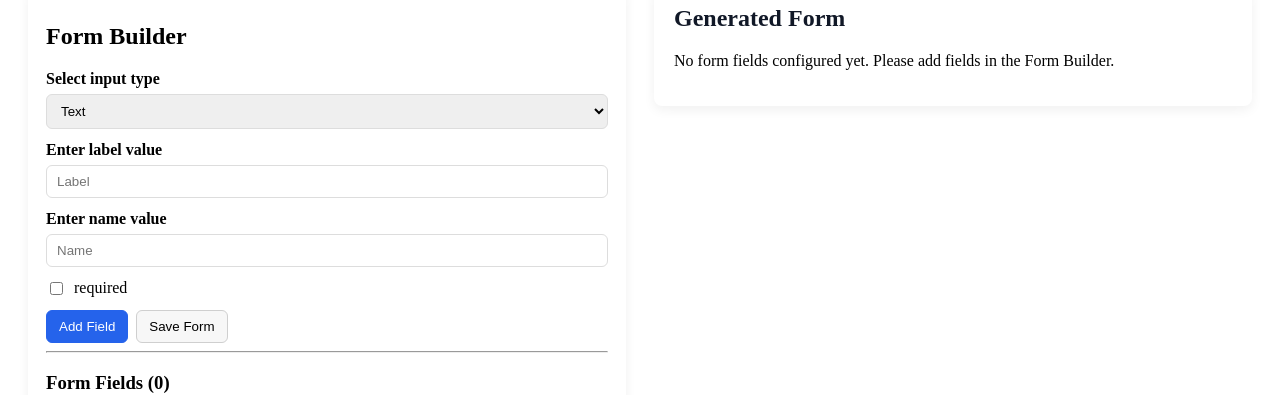
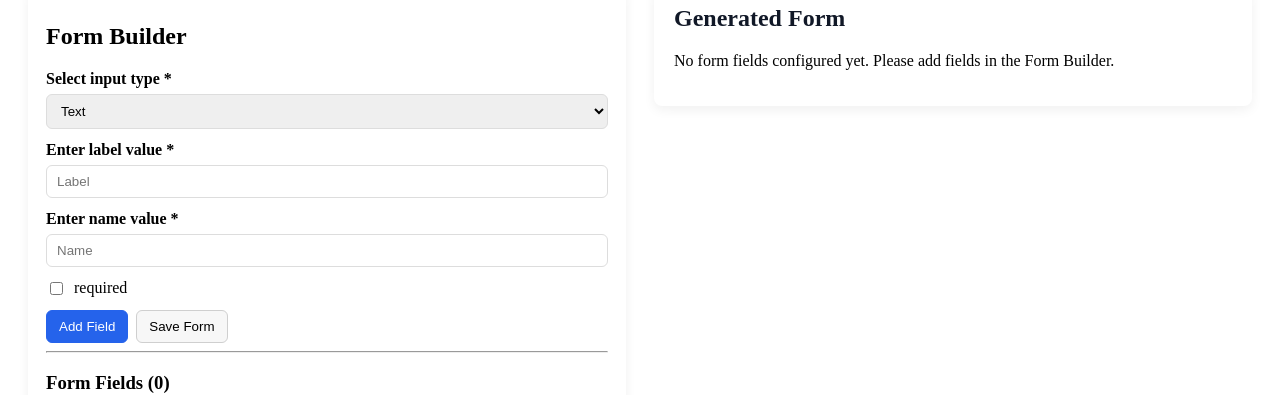
Before and after one commit to Rohith-Dasari/dynamic-form-builder, an Angular app: page /builder in a window 1280 px wide. Shown: the part 120-515 px from the top of the page. Built offline with nearby package versions, Linux system fonts and the light colour scheme; sample sign-in values are in the browser's storage.

Commit message:
clean up

```diff
--- a/src/app/form-builder/form-builder.component.html
+++ b/src/app/form-builder/form-builder.component.html
@@ -1,9 +1,11 @@
 <div class="container">
   <div class="left">
     <h2>Form Builder</h2>
-
-    <label class="label">{{ constants.FBDropdownMessage }}</label>
-    <select [(ngModel)]="newField.type" class="control">
+    <form #builderForm="ngForm" (ngSubmit)="saveForm()">
+      <label class="label"
+        >{{ constants.FBDropdownMessage }} <span>*</span>
+      </label>
+      <select name="type" class="control" [(ngModel)]="newField.type">
         <option value="text">Text</option>
         <option value="dropdown">Dropdown</option>
         <option value="checkbox">Checkbox</option>
@@ -11,37 +13,43 @@
         <option value="password">Password</option>
       </select>
 
-    <label class="label">{{ constants.FBLabelMessage }}</label>
+      <label class="label">{{ constants.FBLabelMessage }} <span>*</span></label>
       <input
+        type="text"
+        name="label"
+        placeholder="Label"
         class="control"
-      type="text"
-      placeholder="Label"
         [(ngModel)]="newField.label"
+        #labelField="ngModel"
+        required
       />
       @if (labelError) {
       <div class="error-message">{{ labelError }}</div>
       }
 
-    <label class="label">{{ constants.FBNameMessage }}</label>
+      <label class="label">{{ constants.FBNameMessage }} <span>*</span></label>
       <input
+        type="text"
+        name="name"
+        placeholder="Name"
         class="control"
-      type="text"
-      placeholder="Name"
         [(ngModel)]="newField.name"
+        #nameField="ngModel"
       />
       @if (nameError) {
       <div class="error-message">{{ nameError }}</div>
       } @if (newField.type === 'dropdown') {
       <div class="dropdown-block">
-      <label class="label">{{constants.FBOptionsMessage}}</label>
+        <label class="label">{{ constants.FBOptionsMessage }}</label>
         <div class="option-row">
           <input
             type="text"
+            placeholder="Option"
             #optionInput
-          placeholder="Option"
             class="control small"
           />
           <button
+            type="button"
             (click)="onAddOption(optionInput.value); optionInput.value = ''"
             class="btn"
           >
@@ -63,14 +71,22 @@
       }
 
       <div class="checkbox-row">
-      <input type="checkbox" id="required" [(ngModel)]="newField.isRequired" />
+        <input
+          type="checkbox"
+          id="required"
+          name="required"
+          [(ngModel)]="newField.isRequired"
+        />
         <label for="required">required</label>
       </div>
 
       <div class="actions">
-      <button (click)="addField()" class="btn primary">Add Field</button>
-      <button (click)="saveForm()" class="btn">Save Form</button>
+        <button type="button" (click)="addField()" class="btn primary">
+          Add Field
+        </button>
+        <button type="submit" class="btn">Save Form</button>
       </div>
+    </form>
 
     <hr />
 
--- a/src/app/form-builder/form-builder.component.ts
+++ b/src/app/form-builder/form-builder.component.ts
@@ -1,5 +1,5 @@
 import { CommonModule } from '@angular/common';
-import { Component, signal } from '@angular/core';
+import { Component, signal} from '@angular/core';
 import { FormsModule } from '@angular/forms';
 import { DynamicFormComponent } from '../dynamic-form/dynamic-form.component';
 import { Constants } from '../constants/constants';
```
Lines whose indentation alone changed are shown as unchanged.
